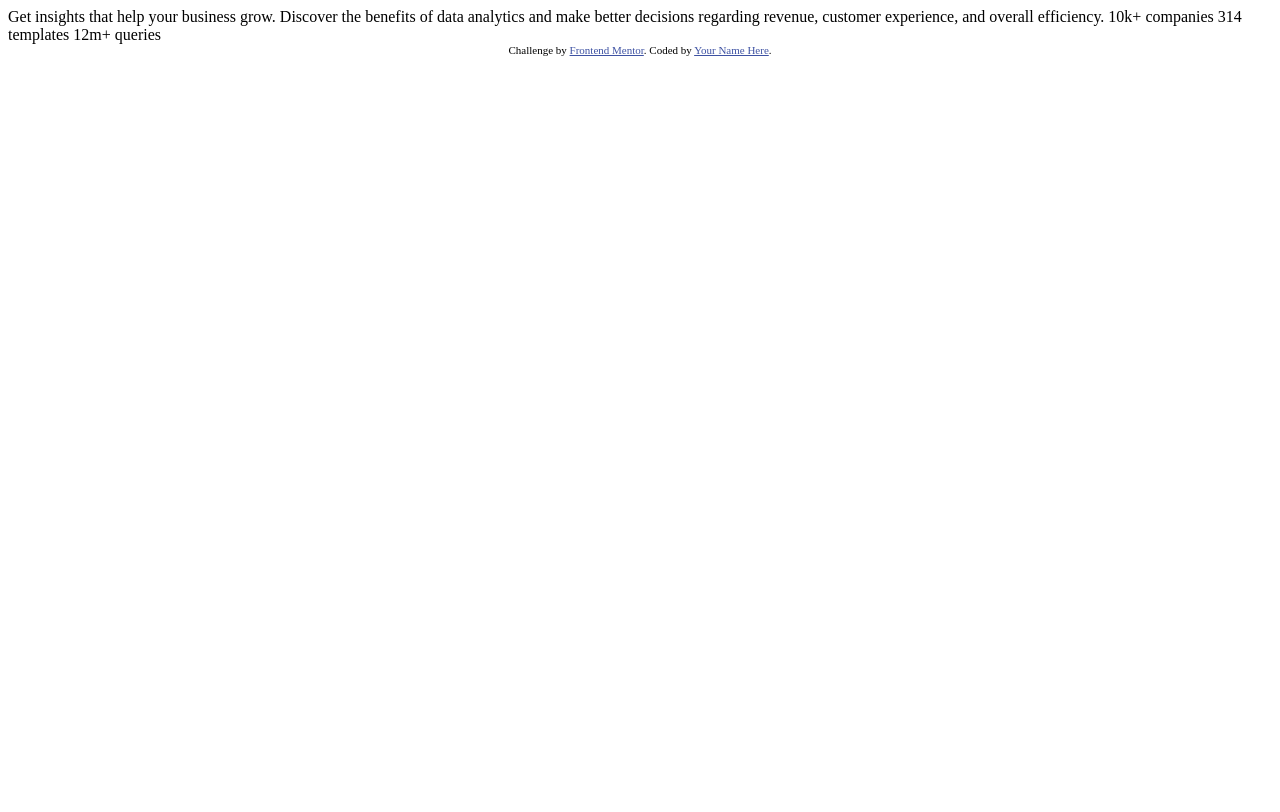
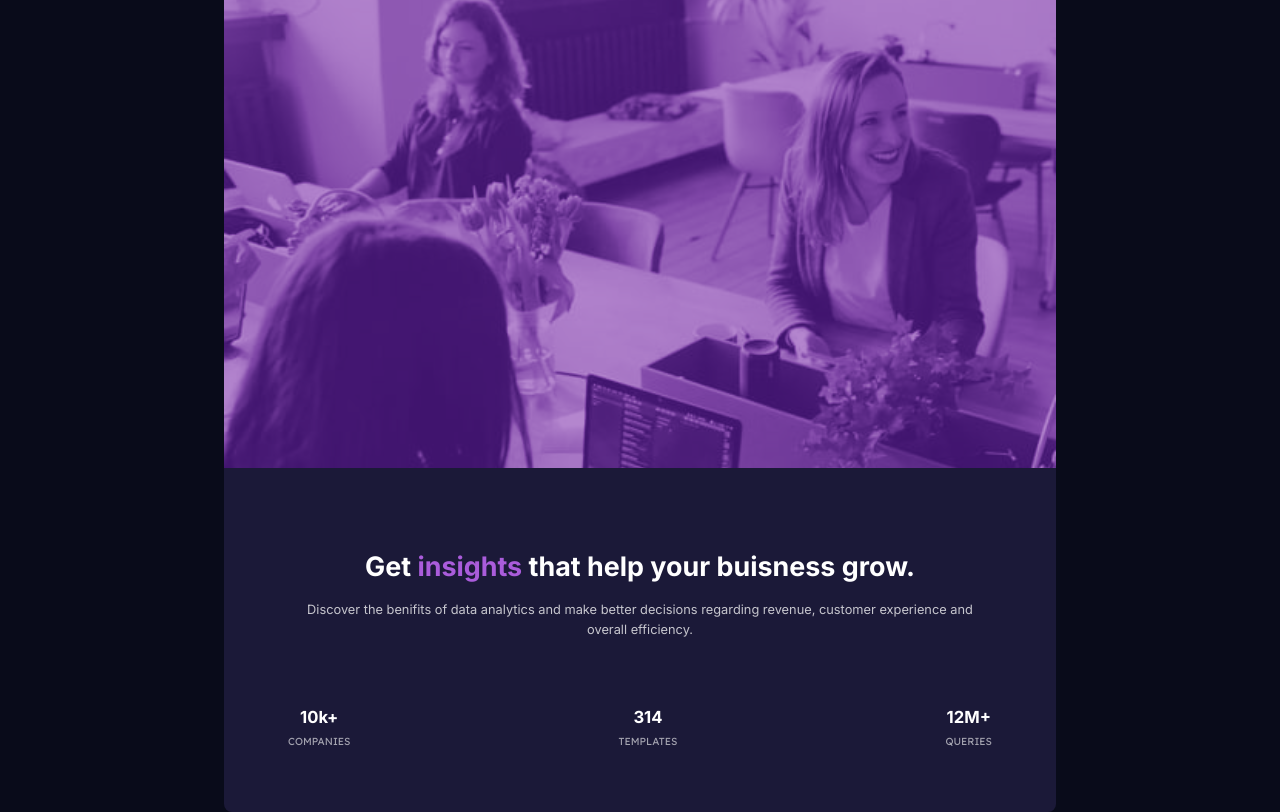
Before and after one commit to Saakshith/Frontend-Mentor-Stats-Card, a plain HTML site: page stats-preview-card-component-main/index.html in a window 1280 px wide. Drawn offline with Linux system fonts and the light colour scheme.

Commit message:
changed file structure

```diff
--- a/stats-preview-card-component-main/index.html
+++ b/stats-preview-card-component-main/index.html
@@ -1,33 +1,37 @@
 <!DOCTYPE html>
 <html lang="en">
 <head>
-  <meta charset="UTF-8">
-  <meta name="viewport" content="width=device-width, initial-scale=1.0"> <!-- displays site properly based on user's device -->
-
-  <link rel="icon" type="image/png" sizes="32x32" href="./images/favicon-32x32.png">
-
-  <title>Frontend Mentor | Stats preview card component</title>
-
-  <!-- Feel free to remove these styles or customise in your own stylesheet 👍 -->
-  <style>
-    .attribution { font-size: 11px; text-align: center; }
-    .attribution a { color: hsl(228, 45%, 44%); }
-  </style>
+    <meta charset="UTF-8">
+    <meta http-equiv="X-UA-Compatible" content="IE=edge">
+    <meta name="viewport" content="width=device-width, initial-scale=1.0">
+    <link rel="stylesheet" href="style.css">
+    <title>Stats Card</title>
 </head>
 <body>
+    <main>
+        <div class="text">
+            <h1>Get <span>insights</span> that help your buisness grow.</h1>
+            <p>
+                Discover the benifits of data analytics and make better decisions regarding revenue, customer experience and overall efficiency.
+            </p>
+            <div class="stats">
+                <div class="companies stat">
+                    <h2>10k+</h2>
+                    <p>Companies</p>
+                </div>
+                <div class="templates stat">
+                    <h2>314</h2>
+                    <p>Templates</p>
+                </div>
+                <div class="queries stat">
+                    <h2>12M+</h2>
+                    <p>Queries</p>
+                </div>
+            </div>
+        </div>
+        <div class="img">
 
-  Get insights that help your business grow.
-
-  Discover the benefits of data analytics and make better decisions regarding revenue, customer
-  experience, and overall efficiency.
-
-  10k+ companies
-  314 templates
-  12m+ queries
-
-  <div class="attribution">
-    Challenge by <a href="https://www.frontendmentor.io?ref=challenge" target="_blank">Frontend Mentor</a>.
-    Coded by <a href="#">Your Name Here</a>.
-  </div>
+        </div>
+    </main>
 </body>
 </html>
```
Also changed, not shown: index.html (deleted, +0 -37 lines), stats-preview-card-component-main/style.css (renamed from style.css).
